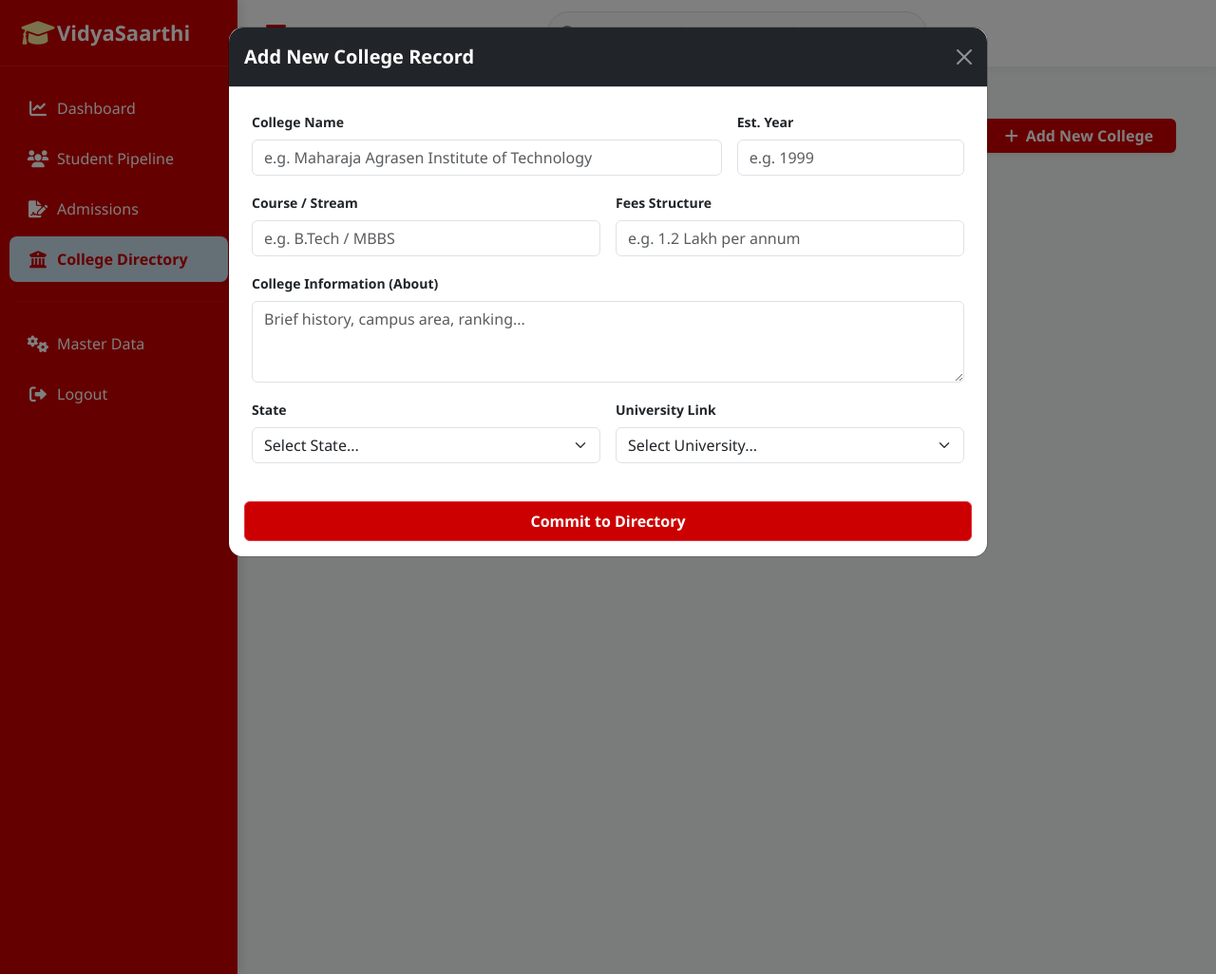
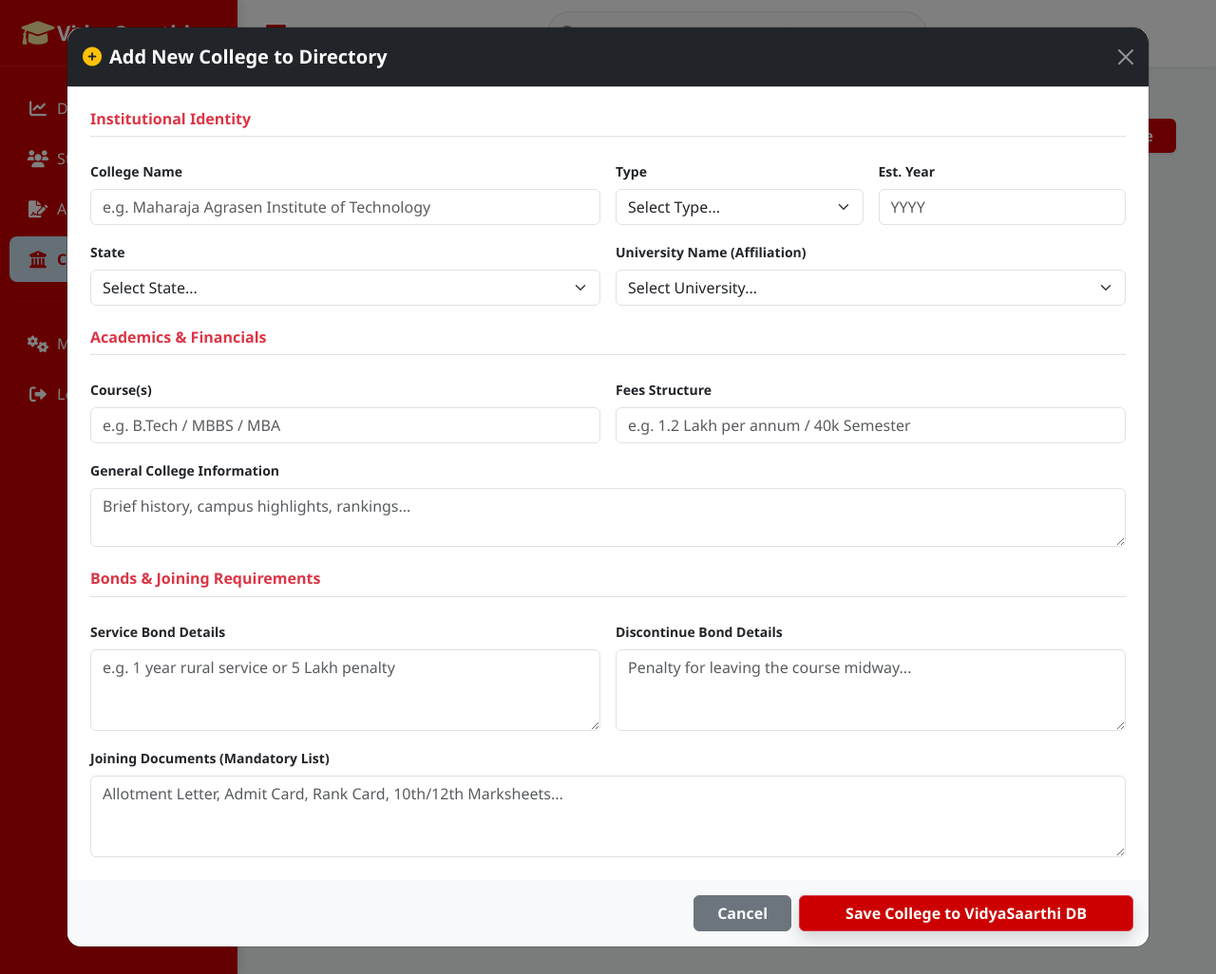
Before and after one commit to vidyaSaarthi/vs_sms, a Flask app: page /colleges in a window 1280 px wide, after a click on "Add New College". Shown: the whole page at 95% size. Run offline with Flask 3, Linux system fonts and the light colour scheme; data that the repository does not hold is empty.

Commit message:
8.15 - "Fixing College screen"

```diff
--- a/templates/colleges.html
+++ b/templates/colleges.html
@@ -73,38 +73,36 @@
 </div>
 
 <div class="modal fade" id="addCollegeModal" tabindex="-1">
-    <div class="modal-dialog modal-lg">
-        <div class="modal-content" style="border-radius: 15px;">
+    <div class="modal-dialog modal-xl"> <div class="modal-content" style="border-radius: 15px;">
             <form action="/colleges/add" method="POST">
                 <div class="modal-header bg-dark text-white" style="border-radius: 15px 15px 0 0;">
-                    <h5 class="modal-title fw-bold">Add New College Record</h5>
+                    <h5 class="modal-title fw-bold"><i class="fas fa-plus-circle me-2 text-warning"></i>Add New College to Directory</h5>
                     <button type="button" class="btn-close btn-close-white" data-bs-dismiss="modal"></button>
                 </div>
+
                 <div class="modal-body p-4">
-                    <div class="row g-3">
-                        <div class="col-md-8">
+                    <div class="row g-3 mb-4">
+                        <div class="col-12"><h6 class="text-danger fw-bold border-bottom pb-2">Institutional Identity</h6></div>
+                        <div class="col-md-6">
                             <label class="form-label fw-bold small">College Name</label>
                             <input type="text" name="name" class="form-control" required placeholder="e.g. Maharaja Agrasen Institute of Technology">
                         </div>
-                        <div class="col-md-4">
+                        <div class="col-md-3">
+                            <label class="form-label fw-bold small">Type</label>
+                            <select name="college_type" class="form-select" required>
+                                <option value="">Select Type...</option>
+                                <option value="Government">Government</option>
+                                <option value="Private">Private</option>
+                                <option value="Deemed">Deemed</option>
+                            </select>
+                        </div>
+                        <div class="col-md-3">
                             <label class="form-label fw-bold small">Est. Year</label>
-                            <input type="number" name="established_year" class="form-control" placeholder="e.g. 1999">
-                        </div>
-                        <div class="col-md-6">
-                            <label class="form-label fw-bold small">Course / Stream</label>
-                            <input type="text" name="course" class="form-control" placeholder="e.g. B.Tech / MBBS">
-                        </div>
-                        <div class="col-md-6">
-                            <label class="form-label fw-bold small">Fees Structure</label>
-                            <input type="text" name="fees" class="form-control" placeholder="e.g. 1.2 Lakh per annum">
-                        </div>
-                        <div class="col-12">
-                            <label class="form-label fw-bold small">College Information (About)</label>
-                            <textarea name="college_information" class="form-control" rows="3" placeholder="Brief history, campus area, ranking..."></textarea>
+                            <input type="number" name="established_year" class="form-control" placeholder="YYYY">
                         </div>
                         <div class="col-md-6">
                             <label class="form-label fw-bold small">State</label>
-                            <select name="state_id" class="form-select">
+                            <select name="state_id" class="form-select" required>
                                 <option value="">Select State...</option>
                                 {% for state in states %}
                                 <option value="{{ state.id }}">{{ state.name }}</option>
@@ -112,7 +110,7 @@
                             </select>
                         </div>
                         <div class="col-md-6">
-                            <label class="form-label fw-bold small">University Link</label>
+                            <label class="form-label fw-bold small">University Name (Affiliation)</label>
                             <select name="university_id" class="form-select">
                                 <option value="">Select University...</option>
                                 {% for uni in universities %}
@@ -121,9 +119,43 @@
                             </select>
                         </div>
                     </div>
+
+                    <div class="row g-3 mb-4">
+                        <div class="col-12"><h6 class="text-danger fw-bold border-bottom pb-2">Academics & Financials</h6></div>
+                        <div class="col-md-6">
+                            <label class="form-label fw-bold small">Course(s)</label>
+                            <input type="text" name="course" class="form-control" placeholder="e.g. B.Tech / MBBS / MBA">
+                        </div>
+                        <div class="col-md-6">
+                            <label class="form-label fw-bold small">Fees Structure</label>
+                            <input type="text" name="fees" class="form-control" placeholder="e.g. 1.2 Lakh per annum / 40k Semester">
+                        </div>
+                        <div class="col-12">
+                            <label class="form-label fw-bold small">General College Information</label>
+                            <textarea name="college_information" class="form-control" rows="2" placeholder="Brief history, campus highlights, rankings..."></textarea>
+                        </div>
+                    </div>
+
+                    <div class="row g-3">
+                        <div class="col-12"><h6 class="text-danger fw-bold border-bottom pb-2">Bonds & Joining Requirements</h6></div>
+                        <div class="col-md-6">
+                            <label class="form-label fw-bold small">Service Bond Details</label>
+                            <textarea name="service_bond" class="form-control" rows="3" placeholder="e.g. 1 year rural service or 5 Lakh penalty"></textarea>
+                        </div>
+                        <div class="col-md-6">
+                            <label class="form-label fw-bold small">Discontinue Bond Details</label>
+                            <textarea name="discontinued_bond" class="form-control" rows="3" placeholder="Penalty for leaving the course midway..."></textarea>
+                        </div>
+                        <div class="col-12">
+                            <label class="form-label fw-bold small">Joining Documents (Mandatory List)</label>
+                            <textarea name="joining_documents" class="form-control" rows="3" placeholder="Allotment Letter, Admit Card, Rank Card, 10th/12th Marksheets..."></textarea>
+                        </div>
+                    </div>
                 </div>
-                <div class="modal-footer border-0">
-                    <button type="submit" class="btn btn-danger w-100 fw-bold py-2" style="background-color: var(--brand-red);">Commit to Directory</button>
+
+                <div class="modal-footer border-0 bg-light" style="border-radius: 0 0 15px 15px;">
+                    <button type="button" class="btn btn-secondary px-4 fw-bold" data-bs-dismiss="modal">Cancel</button>
+                    <button type="submit" class="btn btn-danger px-5 fw-bold shadow" style="background-color: var(--brand-red);">Save College to VidyaSaarthi DB</button>
                 </div>
             </form>
         </div>
```
